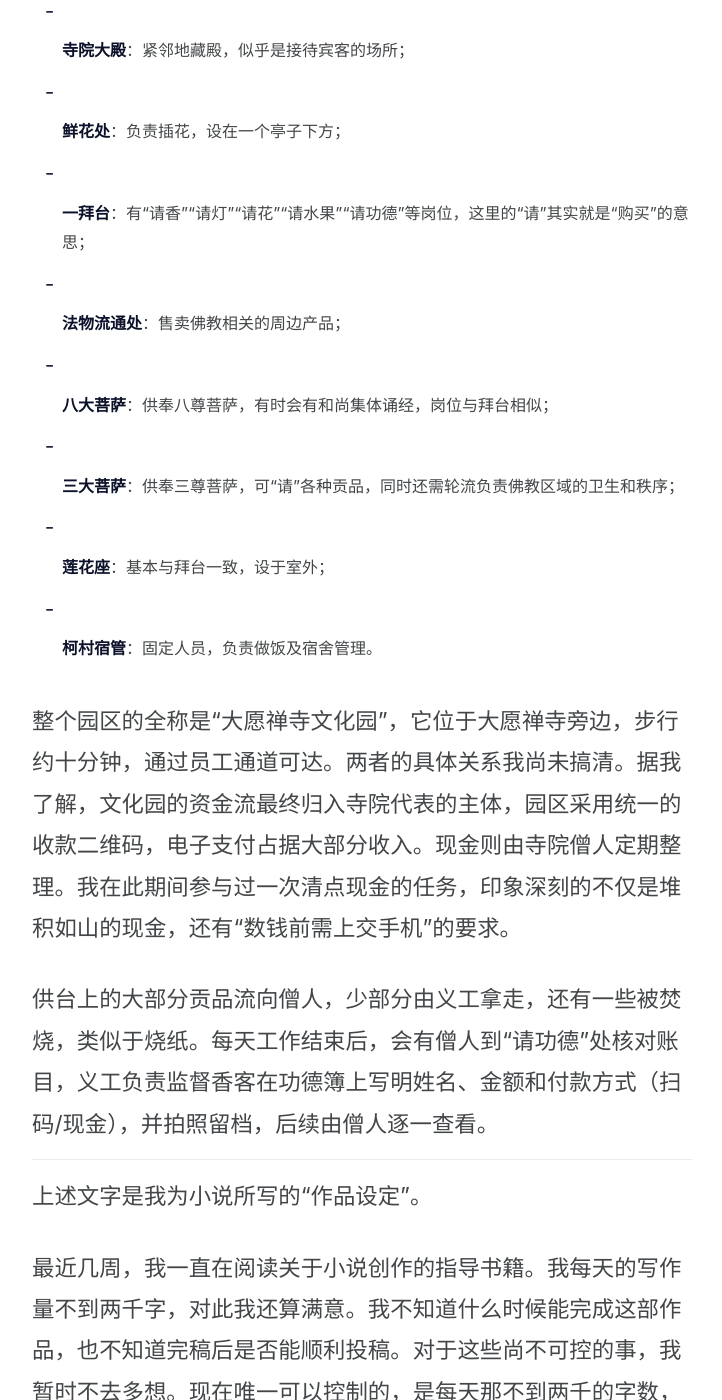
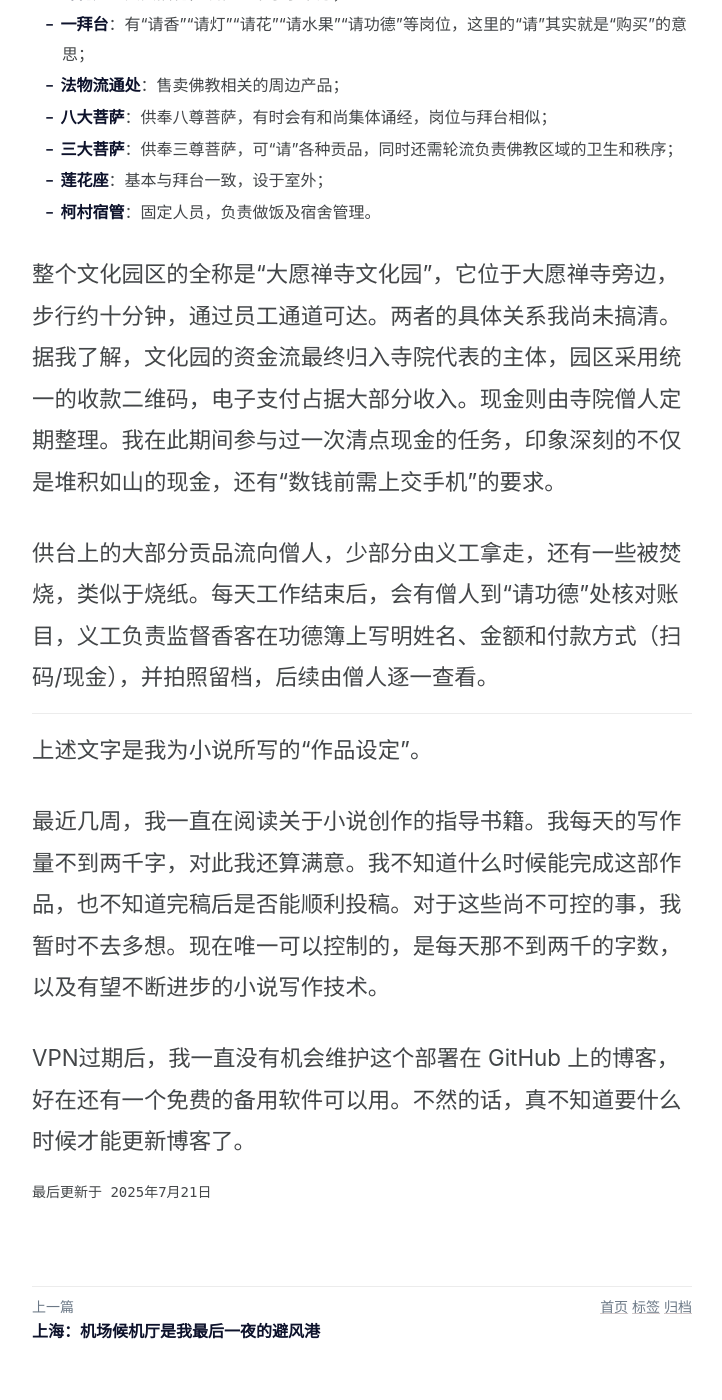
Before and after one commit to gaotianchi/gaotianchi.github.io, a Jekyll site: the page built from _posts/2025-07-21-2002-volunteering-jiuhuashan-writing-family-conflict.md, in a window 1280 px wide and 1400 px high, scrolled down 3211 px. Shown: the whole window, without its empty margins (278-1000 px from the left). Built offline with Jekyll 4.4.1, drawn with Linux system fonts in a browser that asks for light colours; comment, search, counter and statistics services are not loaded.

Commit message:
vault backup: 2025-07-21 20:54:05

```diff
--- a/_posts/2025-07-21-2002-volunteering-jiuhuashan-writing-family-conflict.md
+++ b/_posts/2025-07-21-2002-volunteering-jiuhuashan-writing-family-conflict.md
@@ -43,24 +43,16 @@ title: 在九华山做义工的日子：写作、家人和自我挣扎
 这里大约有四十位义工，岗位安排如下：
 
 - **地藏殿**：景区的办公室，主负责人长期驻守此处；
-
 - **寺院大殿**：紧邻地藏殿，似乎是接待宾客的场所；
-
 - **鲜花处**：负责插花，设在一个亭子下方；
-
 - **一拜台**：有“请香”“请灯”“请花”“请水果”“请功德”等岗位，这里的“请”其实就是“购买”的意思；
-
 - **法物流通处**：售卖佛教相关的周边产品；
-
 - **八大菩萨**：供奉八尊菩萨，有时会有和尚集体诵经，岗位与拜台相似；
-
 - **三大菩萨**：供奉三尊菩萨，可“请”各种贡品，同时还需轮流负责佛教区域的卫生和秩序；
-
 - **莲花座**：基本与拜台一致，设于室外；
-
 - **柯村宿管**：固定人员，负责做饭及宿舍管理。
 
-整个园区的全称是“大愿禅寺文化园”，它位于大愿禅寺旁边，步行约十分钟，通过员工通道可达。两者的具体关系我尚未搞清。据我了解，文化园的资金流最终归入寺院代表的主体，园区采用统一的收款二维码，电子支付占据大部分收入。现金则由寺院僧人定期整理。我在此期间参与过一次清点现金的任务，印象深刻的不仅是堆积如山的现金，还有“数钱前需上交手机”的要求。
+整个文化园区的全称是“大愿禅寺文化园”，它位于大愿禅寺旁边，步行约十分钟，通过员工通道可达。两者的具体关系我尚未搞清。据我了解，文化园的资金流最终归入寺院代表的主体，园区采用统一的收款二维码，电子支付占据大部分收入。现金则由寺院僧人定期整理。我在此期间参与过一次清点现金的任务，印象深刻的不仅是堆积如山的现金，还有“数钱前需上交手机”的要求。
 
 供台上的大部分贡品流向僧人，少部分由义工拿走，还有一些被焚烧，类似于烧纸。每天工作结束后，会有僧人到“请功德”处核对账目，义工负责监督香客在功德簿上写明姓名、金额和付款方式（扫码/现金），并拍照留档，后续由僧人逐一查看。
 
```
Also changed, not shown: other parts of _posts/2025-07-21-2002-volunteering-jiuhuashan-writing-family-conflict.md (+1 -1 lines).
